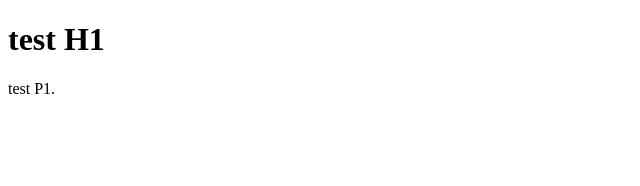
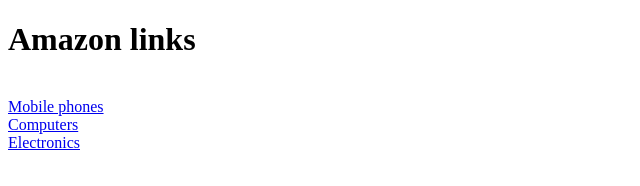
Before and after one commit to fahizyefzee/yefzee, a plain HTML site: page index.html in a window 1280 px wide. Shown: the whole page, without its empty margins (0-640 px from the left). Drawn offline with Linux system fonts and the light colour scheme.

Commit message:
Update index.html

```diff
--- a/index.html
+++ b/index.html
@@ -1,10 +1,14 @@
 <!DOCTYPE html>
 <html>
-<title>HTML Tutorial</title>
+<title>Yefzee</title>
 <body>
 
-<h1>test H1</h1>
-<p>test P1.</p>
-
+<h1>Amazon links</h1>
+<br/>
+<a target="_blank" href="https://www.amazon.ae/gp/browse.html?node=12303750031&amp;ref_=nav_em_mob_all_0_2_5_2&_encoding=UTF8&tag=yefzee04-21&linkCode=ur2&linkId=ec31ffd0086e0a98860422a9aa011cb6&camp=247&creative=1211">Mobile phones</a>
+<br/>
+<a target="_blank" href="https://www.amazon.ae/gp/browse.html?node=11497746031&amp;ref_=nav_em_pc_all_0_2_6_2&_encoding=UTF8&tag=yefzee04-21&linkCode=ur2&linkId=5721f093b95b52b002ab8e838b8822b7&camp=247&creative=1211">Computers</a>
+<br/>
+<a target="_blank" href="https://www.amazon.ae/gp/browse.html?node=11601327031&amp;ref_=nav_em_elec_all_0_2_7_2&_encoding=UTF8&tag=yefzee04-21&linkCode=ur2&linkId=fb67f0841d5e6bd0e96b3aae8df08e00&camp=247&creative=1211">Electronics</a>
 </body>
 </html>
```
